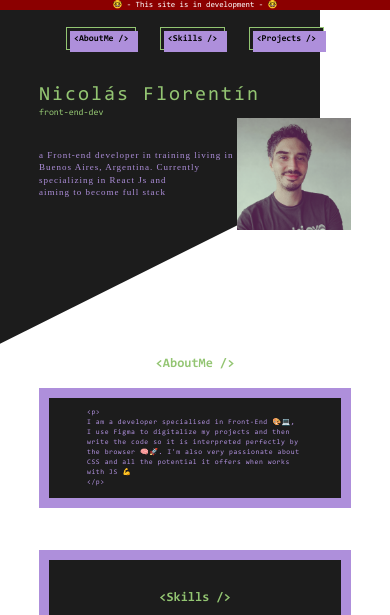
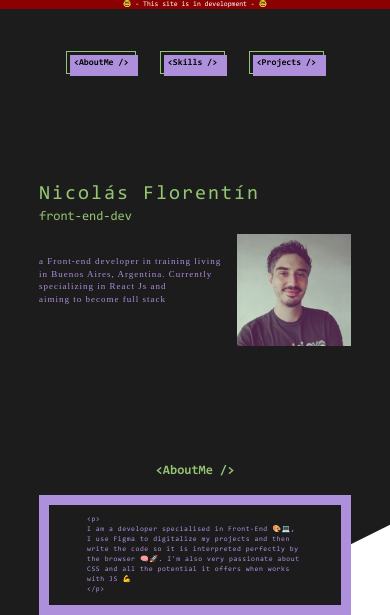
Before and after one commit to nicoflorentin/nicoflorentin.github.io, a plain HTML site: page index.html in a window 390 px wide. Shown: the top 615 px of the page. Drawn offline with Linux system fonts and the light colour scheme.

Commit message:
fix mobile version

```diff
--- a/styles/styles.css
+++ b/styles/styles.css
@@ -44,7 +44,7 @@
 	background-color: var(--my-violet);
 	list-style-type: none;
 	padding: 5px 7px;
-	margin: 1vh 3vw;
+	margin: 5vh 3vw 3vh 3vw;
 	font-size: var(--font-m);
 	font-weight: bold;
 	border: 1px solid var(--my-green);
@@ -75,9 +75,6 @@
 }
 
 /* MAIN */
-.main, .main__name, .profilePic {
-    margin-top: 3vh;
-}
 
 .main {
 	width: 80vw;
@@ -90,11 +87,13 @@ h1 {
     font-weight: normal;
 	letter-spacing: 2px;
 	color: var(--my-green);
+	margin-top: 10vh;
 }
 
 .main__description {
-	font-size: var(--font-m);
+	font-size: var(--font-l);
 	color: var(--my-green);
+	margin-top: 3px;
 }
 
 .main__body {
@@ -109,12 +108,15 @@ h1 {
 	font-size: var(--font-m);
 	letter-spacing: 1px;
 	line-height: 12.5px;
+	margin-right: 5%;
 }
 
 .main__profilePic img {
 	display: flex;
 	width: 114px;
 	margin: auto;
+	position: relative;
+	top: 10px;
 }
 
 .profilePic {
@@ -287,10 +289,11 @@ h1 {
 .bg-black {
 	position: absolute;
 	background: url("../img/background/black-mobile.svg");
-	height: 704px;
+	height: 720px;
 	width: 100%;
 	z-index: -5;
 
+	background-size: cover;
 	background-repeat: no-repeat;
 	background-attachment: fixed;
 }
@@ -319,8 +322,11 @@ h1 {
 }
 
 header {
+	width: 100%;
 	color: white;
-	font-size: 8px;
+	font-size: var(--font-s);
 	text-align: center;
 	background-color: darkred;
+	position: fixed;
+
 }
```
